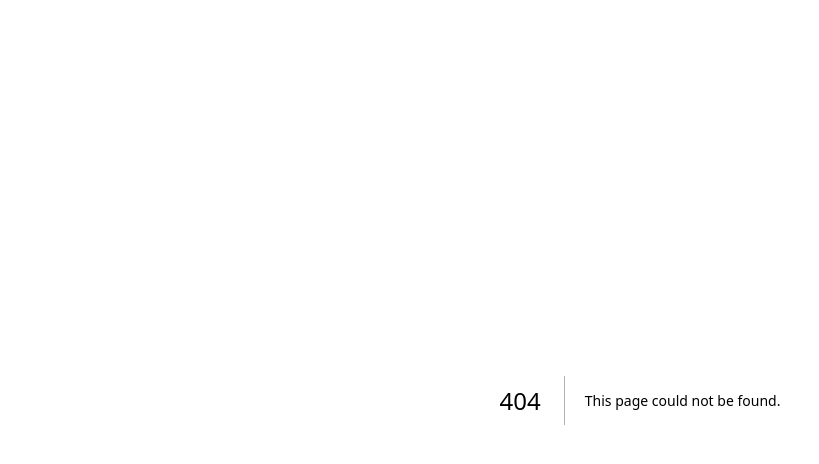
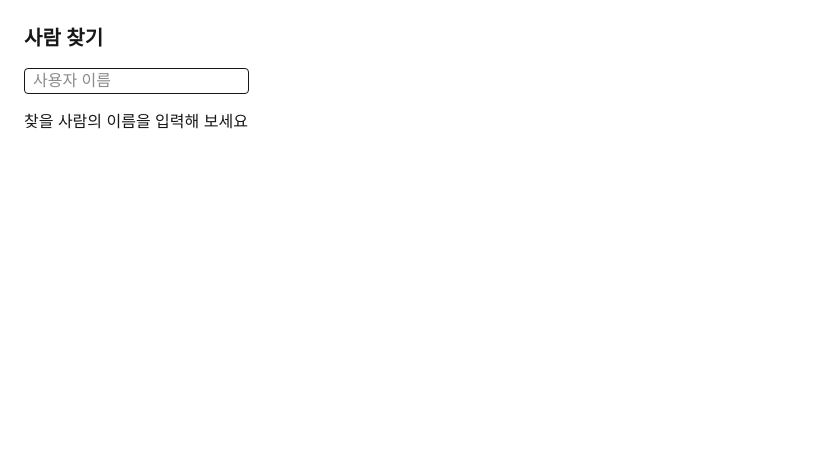
Before and after one commit to soongu/codeit-fs-16-next, a Next.js app in the folder next-lab/: page /p3-14/search in a window 1280 px wide. Before the commit this address had no page. Shown: the top 464 px of the page, without its empty margins (0-819 px from the left). Built offline with nearby package versions, Linux system fonts and the light colour scheme.

Commit message:
feat: 회원 검색 기능 추가 및 관련 컴포넌트 구현

```diff
--- /dev/null
+++ b/next-lab/app/p3-14/_components/MemberSearch.jsx
@@ -0,0 +1,60 @@
+// ~/next-lab/app/p3-14/_components/MemberSearch.jsx
+'use client';
+
+import { useState } from 'react';
+import { useQuery } from '@tanstack/react-query';
+
+async function searchMembers(keyword) {
+  const response = await fetch(`/p3-14/api/members?keyword=${keyword}`);
+
+  if (!response.ok) {
+    throw new Error(`사람을 찾지 못했어요 (${response.status})`);
+  }
+
+  return response.json();
+}
+
+export default function MemberSearch() {
+  const [keyword, setKeyword] = useState('');
+
+  const { data, isPending, error } = useQuery({
+    queryKey: ['members', keyword],
+    queryFn: () => searchMembers(keyword),
+    enabled: keyword !== '',
+    staleTime: 60 * 1000,
+  });
+
+  let result;
+
+  if (keyword === '') {
+    result = <p className='mt-4'>찾을 사람의 이름을 입력해 보세요</p>;
+  } else if (isPending) {
+    result = <p className='mt-4'>찾는 중…</p>;
+  } else if (error) {
+    result = <p className='mt-4'>{error.message}</p>;
+  } else if (data.length === 0) {
+    result = <p className='mt-4'>검색 결과가 없어요</p>;
+  } else {
+    result = (
+      <ul className='mt-4 list-disc pl-6'>
+        {data.map((member) => (
+          <li key={member.username}>
+            {member.username} ({member.name})
+          </li>
+        ))}
+      </ul>
+    );
+  }
+
+  return (
+    <section className='mt-4'>
+      <input
+        className='rounded border px-2'
+        placeholder='사용자 이름'
+        value={keyword}
+        onChange={(event) => setKeyword(event.target.value)}
+      />
+      {result}
+    </section>
+  );
+}
--- /dev/null
+++ b/next-lab/app/p3-14/_data/members.js
@@ -0,0 +1,8 @@
+// ~/next-lab/app/p3-14/_data/members.js
+export const members = [
+  { username: 'jaehoon', name: '김재훈' },
+  { username: 'minji', name: '이민지' },
+  { username: 'seungwoo', name: '박승우' },
+  { username: 'minho', name: '최민호' },
+  { username: 'yuna', name: '정유나' },
+];
--- /dev/null
+++ b/next-lab/app/p3-14/api/members/route.js
@@ -0,0 +1,11 @@
+// ~/next-lab/app/p3-14/api/members/route.js
+import { members } from '../../_data/members.js';
+
+export async function GET(request) {
+  const keyword = request.nextUrl.searchParams.get('keyword');
+  await new Promise((resolve) => setTimeout(resolve, 1000));
+
+  const found = members.filter((member) => member.username.includes(keyword));
+
+  return Response.json(found);
+}
--- /dev/null
+++ b/next-lab/app/p3-14/search/page.js
@@ -0,0 +1,11 @@
+// ~/next-lab/app/p3-14/search/page.js
+import MemberSearch from '../_components/MemberSearch.jsx';
+
+export default function SearchPage() {
+  return (
+    <main className='p-6'>
+      <h2 className='text-xl font-semibold'>사람 찾기</h2>
+      <MemberSearch />
+    </main>
+  );
+}
```
